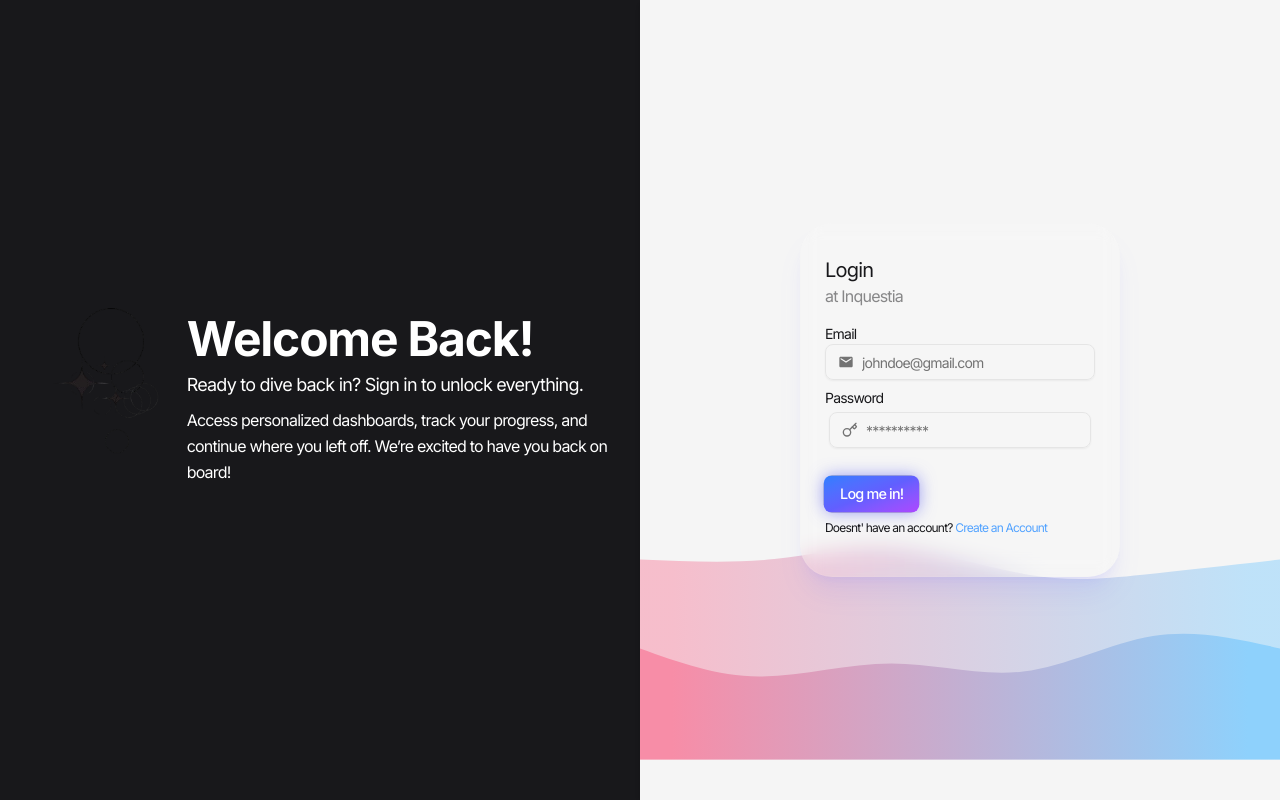
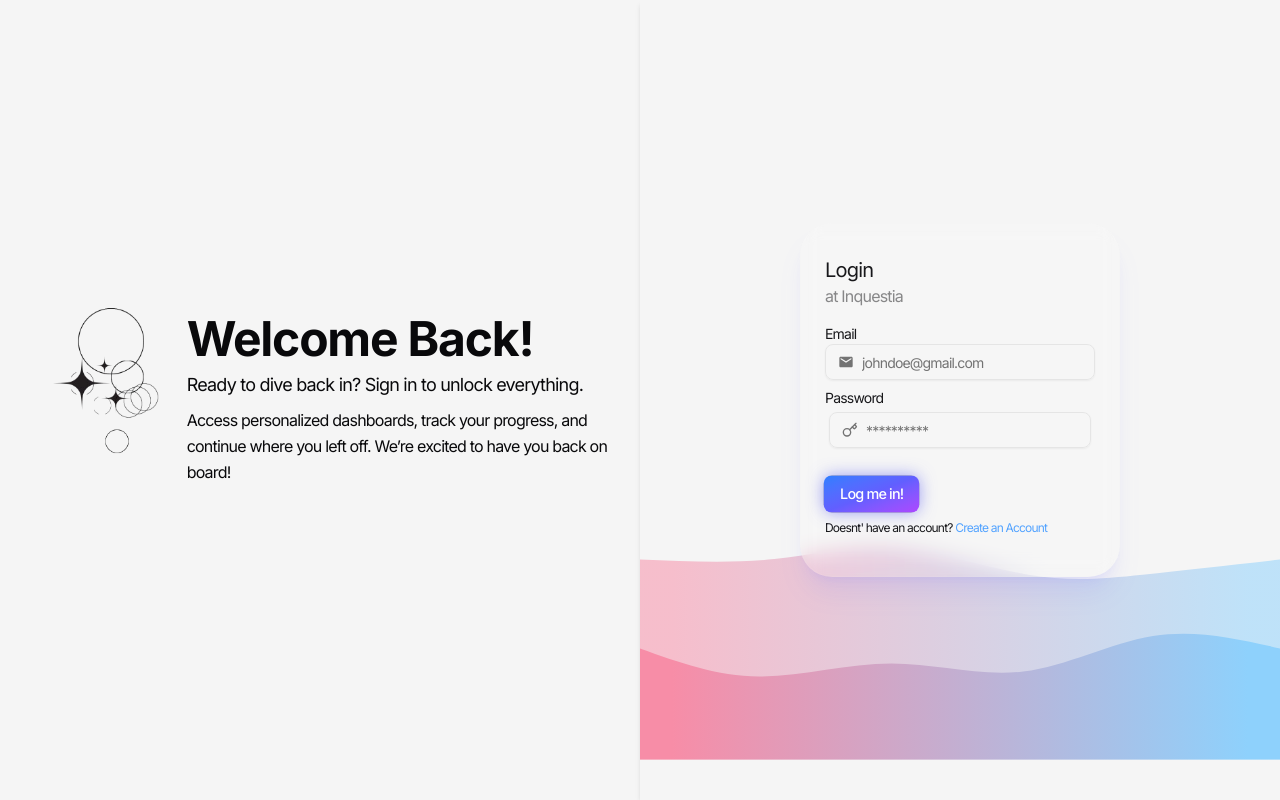
Before and after one commit to kalachuuchiiii/inquestia, a React (Vite) app in the folder apps/client/: page /sign-in in a window 1280 px wide. Shown: the top 800 px of the page. Built offline with nearby package versions, Linux system fonts and the light colour scheme; no server answers; a web font is replaced by a local one.

Commit message:
dark/light mode tweak

```diff
--- a/apps/client/src/features/auth/components/AuthLayout.tsx
+++ b/apps/client/src/features/auth/components/AuthLayout.tsx
@@ -54,7 +54,7 @@ export const AuthLayout = ({ hero, children }: AuthLayoutInterface) => {
   return (
     <div>
       <div className="h-screen flex flex-col my-15 lg:my-0 lg:flex-row  items-center">
-        <div className="lg:bg-zinc-900  h-full w-full lg:w-8/12 text-white">{hero}</div>
+        <div className=" h-full w-full lg:w-8/12 text-white">{hero}</div>
         <div className=" h-full relative  flex items-center justify-center w-full lg:w-8/12  shadow-md">
           <div className="w-full h-full flex items-end absolute -bottom-[28vh]">
             <Wave />
--- a/apps/client/src/features/auth/components/Hero.tsx
+++ b/apps/client/src/features/auth/components/Hero.tsx
@@ -13,7 +13,7 @@ const Hero = ({ header, subheader, text }: HeroProps) => {
       <div className="mb-10">
         <AppIcon className=" size-40" />
       </div>
-       <header className="space-y-2 w-8/12">
+       <header className="space-y-2 text-zinc-950 dark:text-neutral-100 w-8/12">
         <h1 className="text-4xl sm:text-5xl font-bold tracking-tight">
          {header}
       </h1>
```
